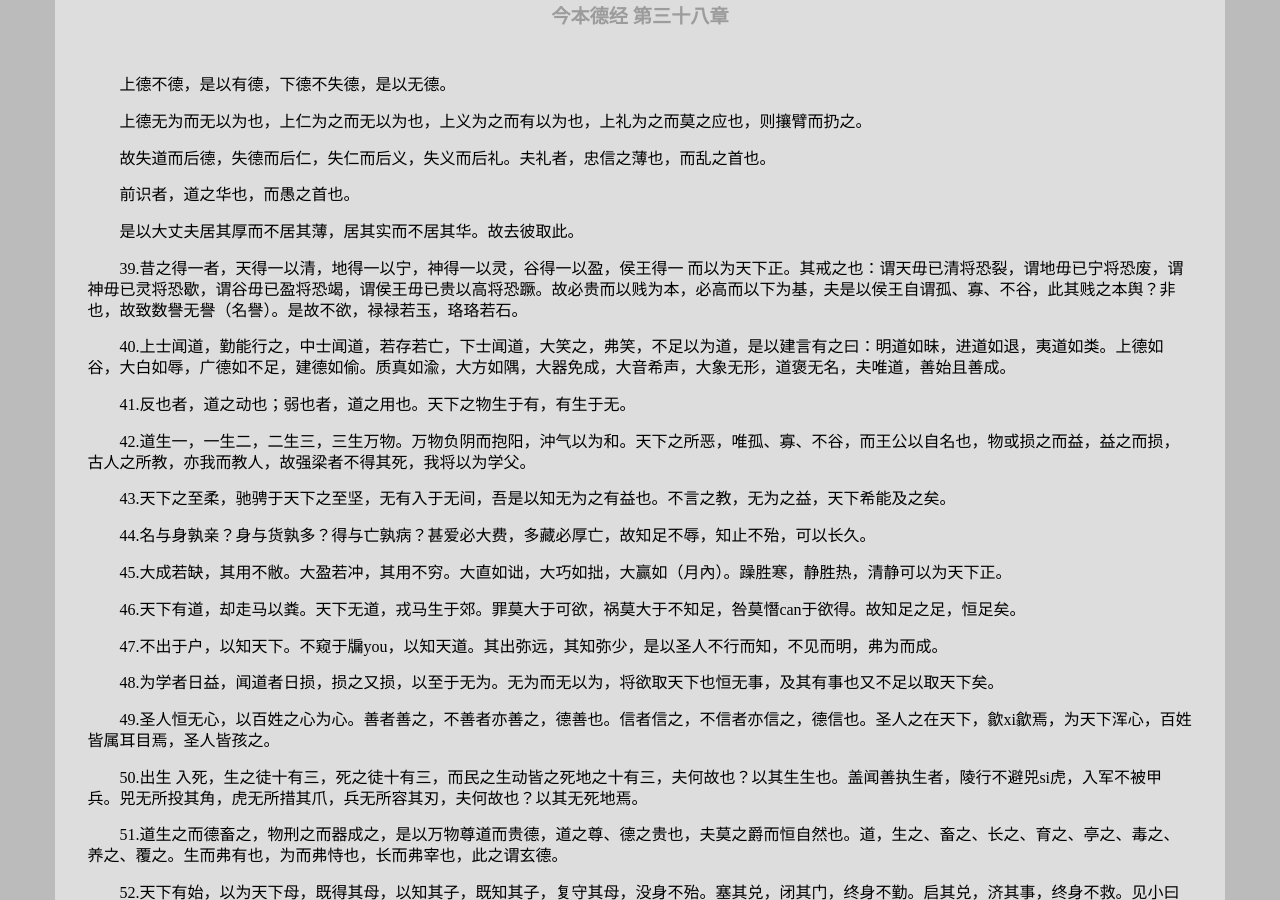
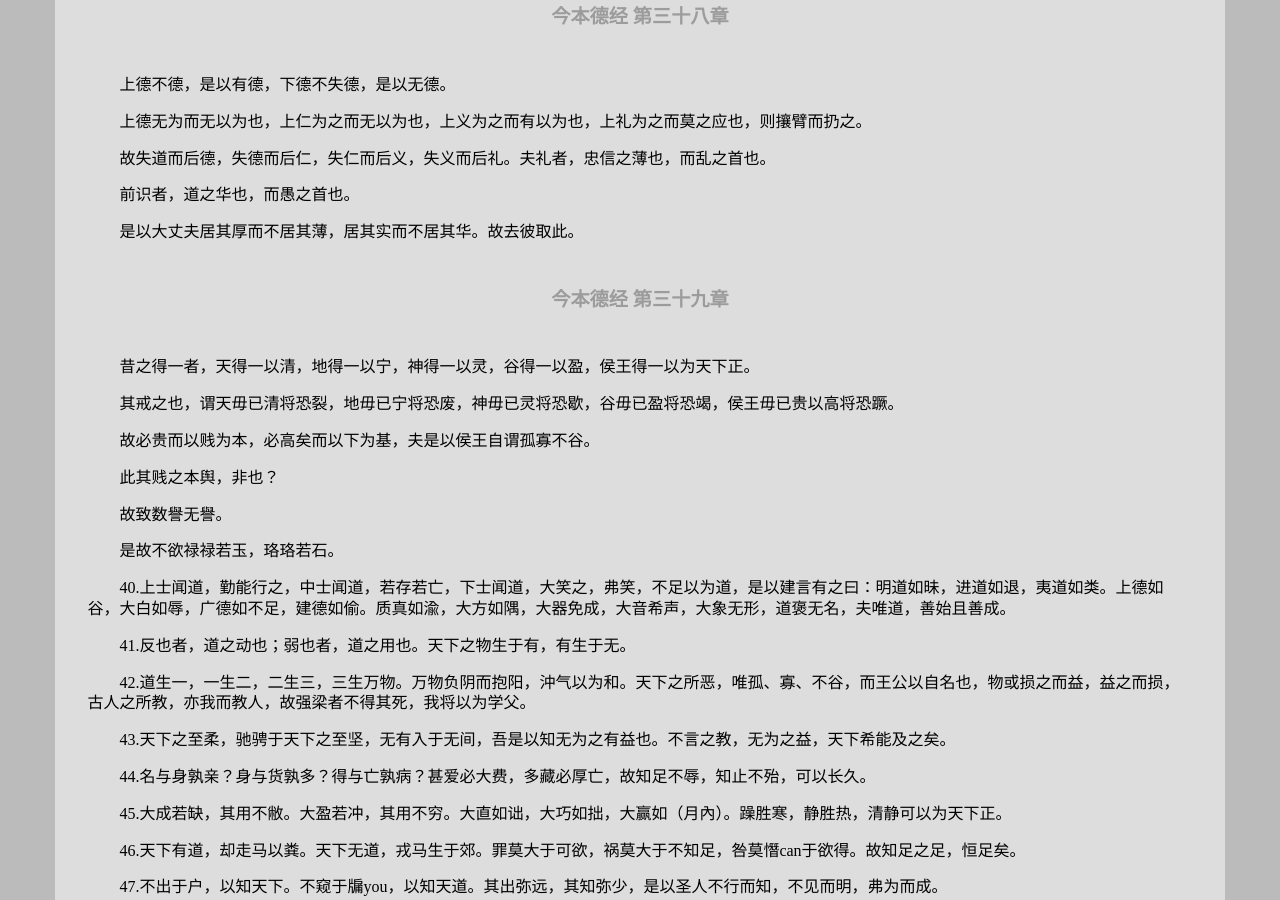
Before and after one commit to leiqin/leiqin.github.io, a Jekyll site: the page built from shoucang/daodejing.markdown, in a window 1280 px wide and 900 px high, scrolled down 410 px. Built offline with Jekyll 4.4.1, drawn with Linux system fonts in a browser that asks for light colours; nearby versions of some CDN libraries.

Commit message:
道德经 德经 第三十九章

```diff
--- a/shoucang/daodejing.markdown
+++ b/shoucang/daodejing.markdown
@@ -17,8 +17,21 @@ title: 道德经
 
 是以大丈夫居其厚而不居其薄，居其实而不居其华。故去彼取此。
 
+###### 今本德经 第三十九章
 
-39.昔之得一者，天得一以清，地得一以宁，神得一以灵，谷得一以盈，侯王得一 而以为天下正。其戒之也：谓天毋已清将恐裂，谓地毋已宁将恐废，谓神毋已灵将恐歇，谓谷毋已盈将恐竭，谓侯王毋已贵以高将恐蹶。故必贵而以贱为本，必高而以下为基，夫是以侯王自谓孤、寡、不谷，此其贱之本舆？非也，故致数譽无譽（名譽）。是故不欲，禄禄若玉，珞珞若石。
+昔之得一者，天得一以清，地得一以宁，神得一以灵，谷得一以盈，侯王得一以为天下正。
+
+其戒之也，谓天毋已清将恐裂，地毋已宁将恐废，神毋已灵将恐歇，谷毋已盈将恐竭，侯王毋已贵以高将恐蹶。
+
+故必贵而以贱为本，必高矣而以下为基，夫是以侯王自谓孤寡不谷。
+
+此其贱之本舆，非也？
+
+故致数譽无譽。
+
+是故不欲禄禄若玉，珞珞若石。
+
+
 
 40.上士闻道，勤能行之，中士闻道，若存若亡，下士闻道，大笑之，弗笑，不足以为道，是以建言有之曰：明道如昧，进道如退，夷道如类。上德如谷，大白如辱，广德如不足，建德如偷。质真如渝，大方如隅，大器免成，大音希声，大象无形，道褒无名，夫唯道，善始且善成。
 
```
